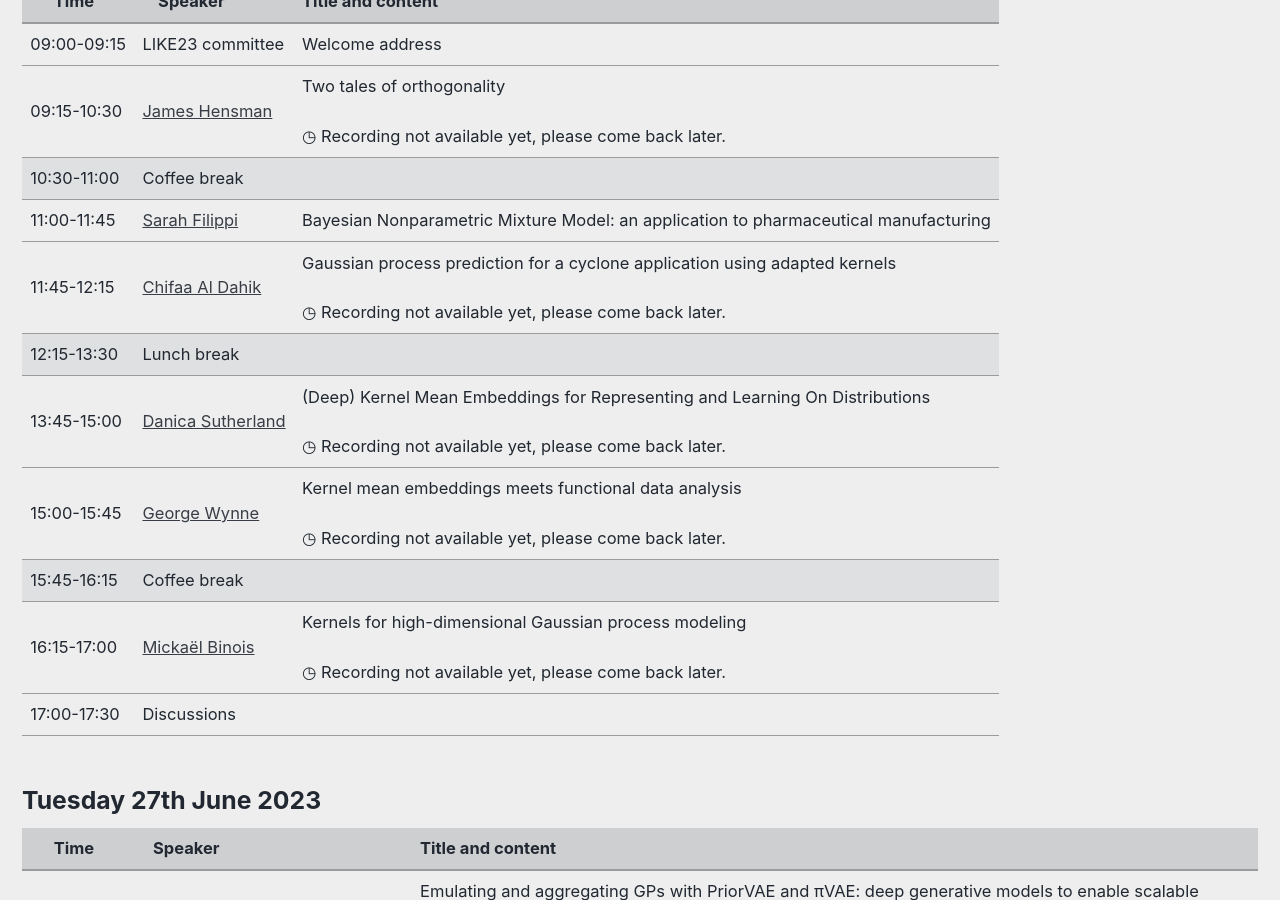
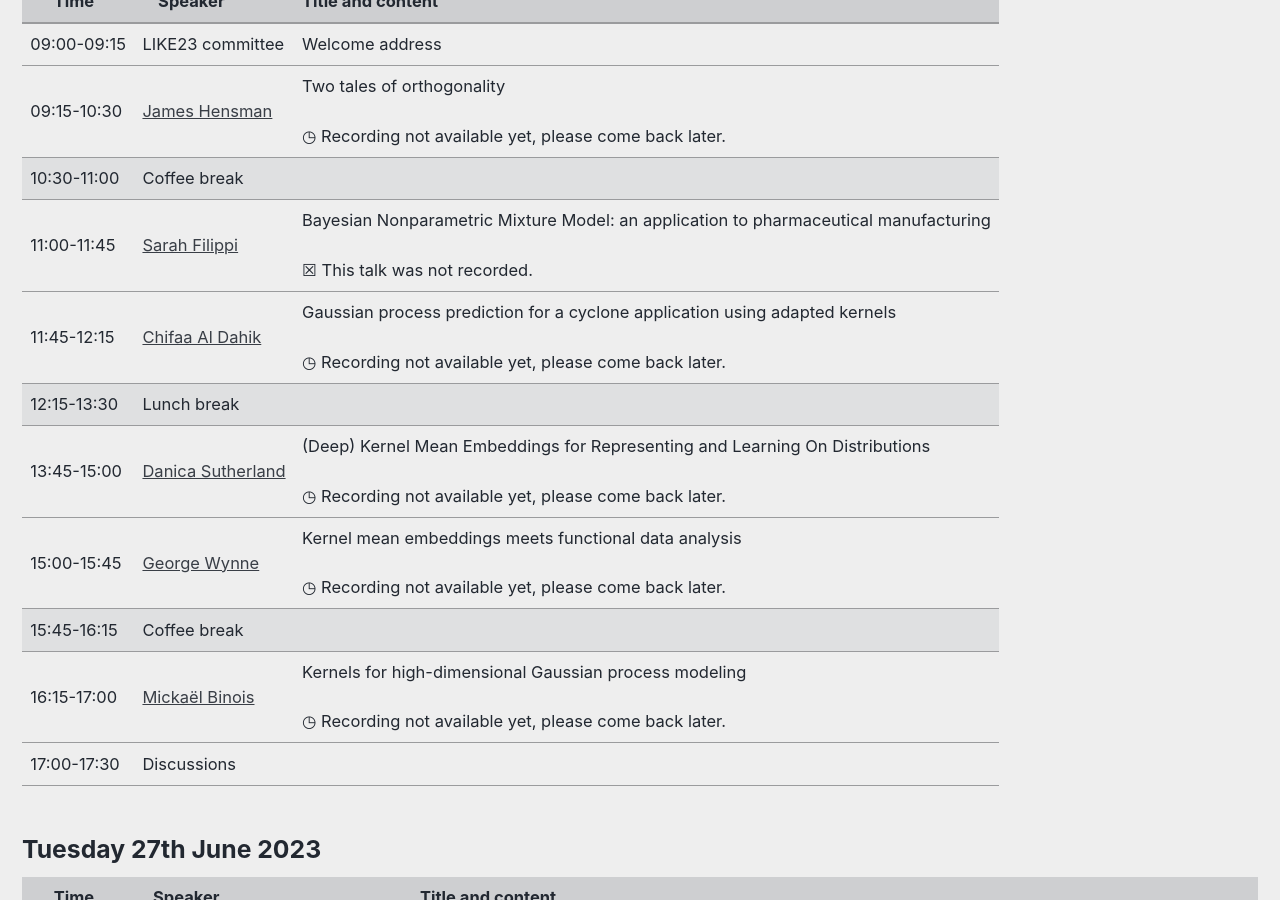
Before and after one commit to LIKE23-Bern/LIKE23-Bern.github.io, a Jekyll site: the page built from _pages/program.md, in a window 1280 px wide and 900 px high, scrolled down 684 px. Built offline with Jekyll 4.4.1, drawn with Linux system fonts in a browser that asks for light colours; cached includes are drawn as plain includes.

Commit message:
Update program.md

```diff
--- a/_pages/program.md
+++ b/_pages/program.md
@@ -75,7 +75,8 @@ header:
 		    <a href="https://www.imperial.ac.uk/people/s.filippi" target="_blank">Sarah Filippi</a>
 		</td>
 		<td>
-		   Bayesian Nonparametric Mixture Model: an application to pharmaceutical manufacturing
+		   Bayesian Nonparametric Mixture Model: an application to pharmaceutical manufacturing<br />
+		    <br /> &#9746; This talk was not recorded.
 	    </td>
 	</tr>
     <tr>
```
